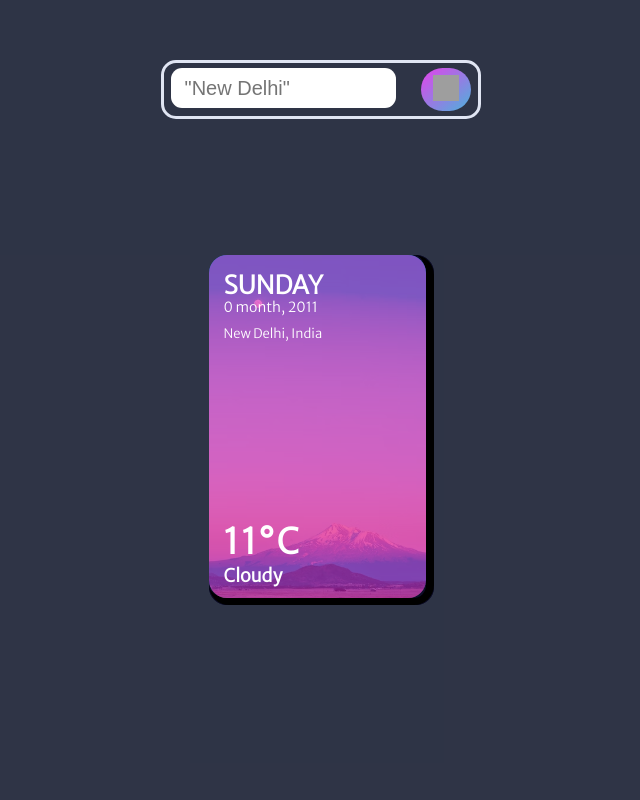
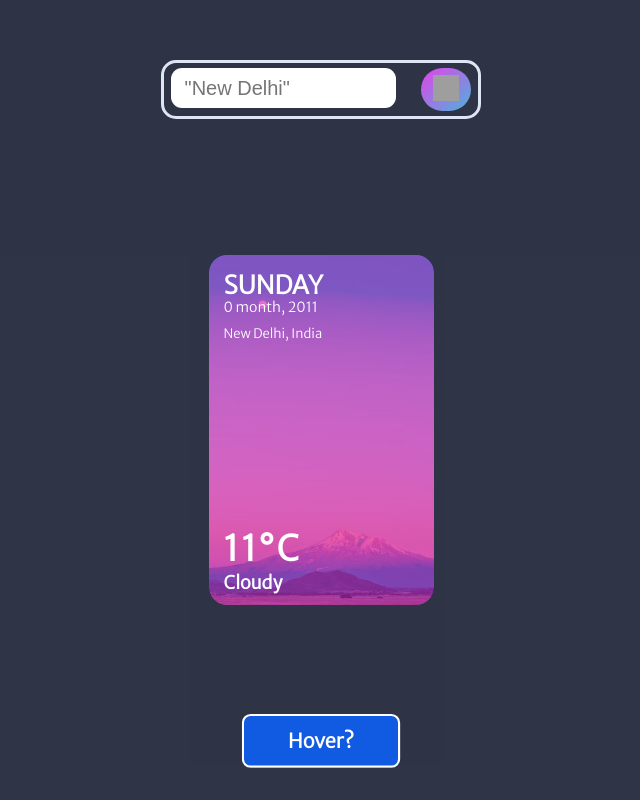
Before and after one commit to astrobutter/Weather-Project-2, a website: page index.html in a window 1280 px wide. Shown: the whole page, without its empty margins (319-959 px from the left). Drawn offline with nearby package versions, Linux system fonts and the light colour scheme; no server answers; grey boxes are pictures that could not be loaded.

Commit message:
final
complete project done

```diff
--- a/app.js
+++ b/app.js
@@ -13,6 +13,6 @@ app.get('/', function (req, res) {
     res.sendFile(__dirname+'/index.html');
 })
 
-app.listen(process.env.PORT || 3000, () => {
-    console.log("Server is running on port: 3000")
+app.listen(process.env.PORT || 5000, () => {
+    console.log("Server is running on port: 5000")
 })
--- a/index.html
+++ b/index.html
@@ -54,7 +54,7 @@
 
                     <div class="middle-text">
                         <div class="icon-place">
-                            <img src="send.png" class="weather-icon" alt="">
+                            <img src="" class="weather-icon" alt="">
                         </div>
                     </div>
 
@@ -71,6 +71,7 @@
                 </div>
             </div>
         </div>
+        <div class="info-box">Hover?</div>
     </div>
     <script src="https://ajax.googleapis.com/ajax/libs/jquery/3.7.0/jquery.min.js"></script>
 
--- a/public/index.js
+++ b/public/index.js
@@ -74,6 +74,12 @@ if (!query){
     var query = 'tokyo';
     checkweather(query);
     getTime(query);
+    setTimeout( function() {
+        $('.info-box').addClass('open');
+    }, 1500);
+    setTimeout( function() {
+        $('.info-box').addClass('close');
+    }, 5000);
 }
 $('.search-button').click( function(e){
     var query = $('.input-area').val();
--- a/public/styles.css
+++ b/public/styles.css
@@ -82,8 +82,6 @@ button:hover{
 .image-container{
     height: 350px;
     width: 225px;
-    border-right: 8px solid #000000;
-    border-bottom: 7px solid #000000;
     border-radius: 20px;
     .card:hover & {
         border: 3px solid rgb(0, 255, 0);
@@ -196,10 +194,32 @@ button:hover{
     flex-direction:row;
     justify-content: space-between;
 }
+.info-box{
+    background-color: rgb(17, 90, 226);
+    padding:11px 40px;
+    color: white;
+    border: 2px solid white;
+    border-radius: 8px;
+    font-size: 18px;
+    font-weight:800;
+    position: fixed;
+    bottom: -55px;
+}
+.open{
+    visibility: initial;
+    transition: all .7s ease-in-out;
+        translate: 0px -95px ;
+        scale: 1.1;
+}
+.close{
+    visibility: initial;
+    transition: all .6s ease-in-out;
+    translate: 0px 0px ;
+}
 @media (max-width: 800px) {
     .search-bar{
         border: 2px solid rgb(224, 229, 243);
-        padding: 5px 7px;
+        padding: 15px 17px;
         width: 55%;
         display: flex;
         flex-direction: row;
@@ -310,4 +330,18 @@ button:hover{
         flex-direction: row;
         justify-content: space-between;
     }
+    .info-box{
+        visibility: none;
+    }
+    .open{
+        visibility: none;
+        transition: none;
+        translate: none ;
+        scale: 1;
+    }
+    .close{
+        visibility: none;
+        transition: none;
+        translate: none;
+    }
 }
```
